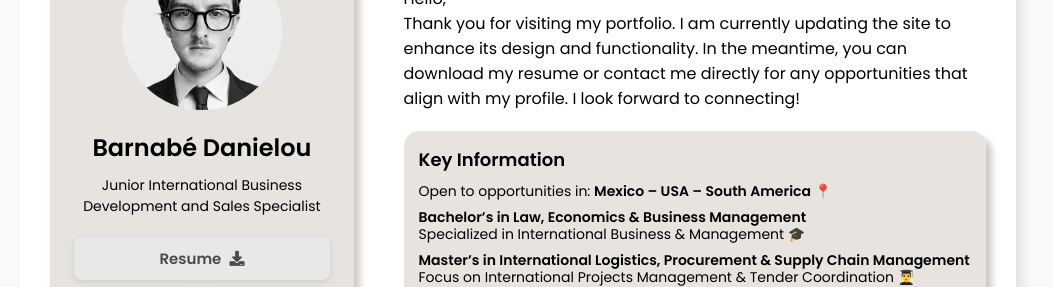
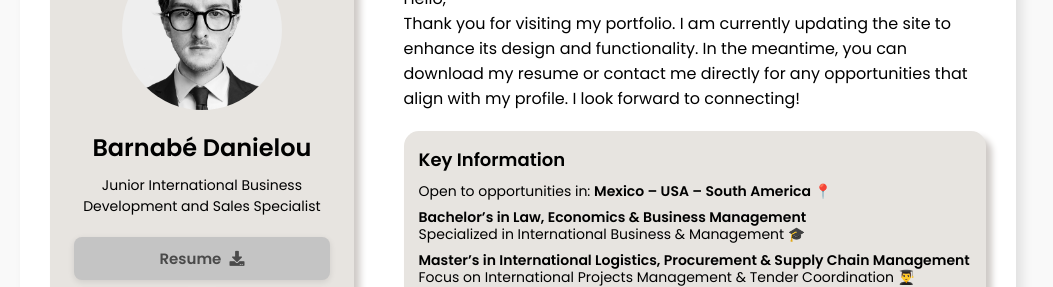
Before and after one commit to BarnabeDanielou/Portfolio, a plain HTML site: page index.html in a window 1280 px wide. In both pictures the pointer is over the button "Resume". Shown: the part 244-531 px from the top of the page, without its empty margins (122-1175 px from the left). Drawn offline with Linux system fonts and the light colour scheme.

Commit message:
Update style.css

```diff
--- a/style.css
+++ b/style.css
@@ -103,7 +103,7 @@ html, body {
 
 
 .btn:hover {
-    background-color: #e8e8e8;
+    background-color: #c4c4c4;
 }
 
 .btn.small {
```
